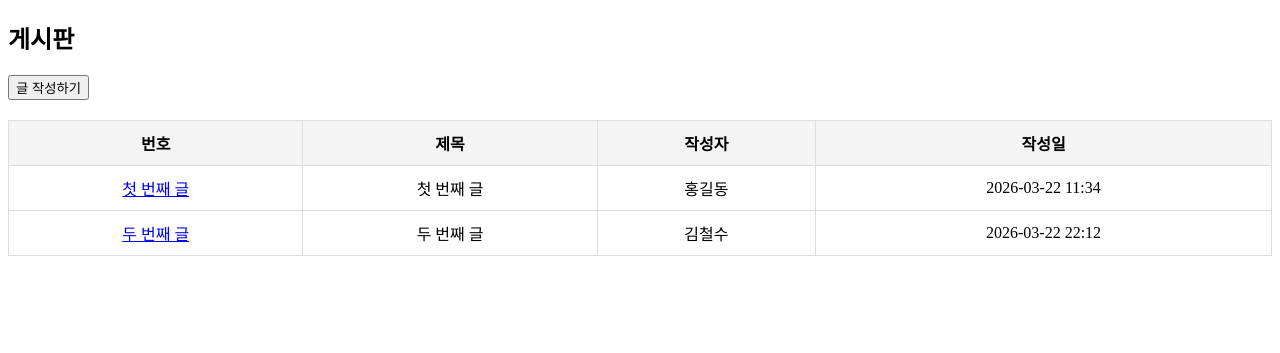
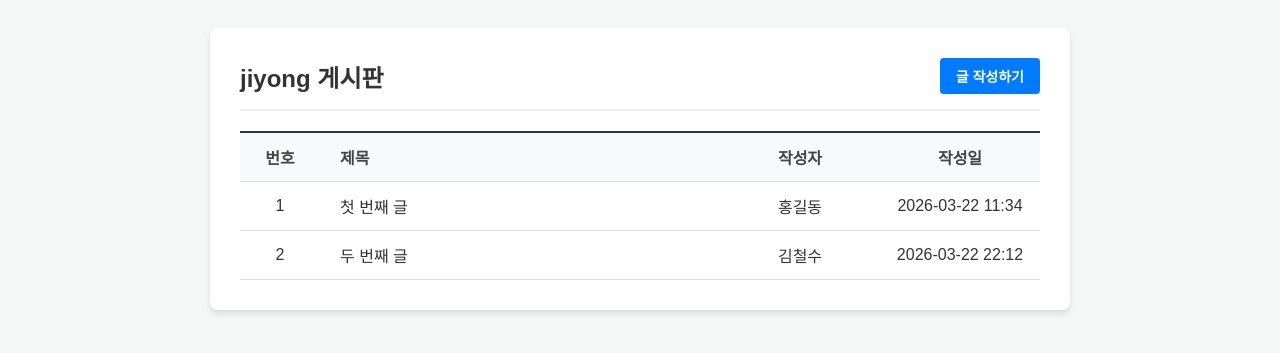
Before and after one commit to netneong/board, a Flask app: page / in a window 1280 px wide. Shown: the top 353 px of the page. Run offline with Flask 3, Linux system fonts and the light colour scheme.

Commit message:
CRUD 완성(게시판 완성)

```diff
--- a/app.py
+++ b/app.py
@@ -3,8 +3,10 @@ from datetime import datetime
 
 app = Flask(__name__)
 
-posts = [{'id': 1, 'title': '첫 번째 글', 'author': '홍길동', 'date': '2026-03-22 11:34'},
-        {'id': 2, 'title': '두 번째 글', 'author': '김철수', 'date': '2026-03-22 22:12'},]
+posts = [
+    {'id': 1, 'title': '첫 번째 글', 'author': '홍길동', 'content': '첫 번째 글의 내용입니다.', 'date': '2026-03-22 11:34'},
+    {'id': 2, 'title': '두 번째 글', 'author': '김철수', 'content': '두 번째 글의 내용입니다.', 'date': '2026-03-22 22:12'},
+]
 next_id = 3
 
 # 바인딩: 식별자와 객체를 연결하는 것을 말한다.
@@ -53,5 +55,34 @@ def detail(post_id):
     # 찾은 글을 detail.html로 넘기기
     return render_template('detail.html', post=post)
 
+@app.route('/edit/<int:post_id>', methods =['GET', 'POST'])
+def edit(post_id):
+    post = next((p for p in posts if p['id'] == post_id), None)
+
+    if post is None:
+        return "글을 찾을 수 없습니다.", 404
+
+    if request.method == 'POST': # 데이터를 실제로 저장
+        title = request.form.get('title')
+        author = request.form.get('author')
+        content = request.form.get('content')
+        post['title'] = title
+        post['author'] = author
+        post['content'] = content
+
+        return redirect(url_for('detail', post_id=post_id)) # url_for()는 함수 이름을 문자열로 받아 바인딩되어있는 URL을 반환한다., redirect()는 브라우저에 이동명령을 전달한다.
+    else:
+        return render_template('edit.html', post=post) # 수정 화면을 보여주는 get요청
+
+@app.route('/delete/<int:post_id>', methods=['POST'])
+def delete(post_id):
+    global posts
+
+    # 리스트 컴프리헨션: post_id가 일치하지 않는 항목들만 남겨서 posts를 갱신합니다.
+    posts = [post for post in posts if post['id'] != post_id]
+
+    # 삭제 후 메인 페이지(또는 목록 페이지)로 돌아갑니다.
+    return redirect(url_for('dashboard'))
+
 if __name__ == '__main__':
     app.run(debug=True) # 코드 저장할 때마다 서버 자동 재시작
--- a/templates/index.html
+++ b/templates/index.html
@@ -5,40 +5,119 @@
     <meta name="viewport" content="width=device-width, initial-scale=1.0">
     <title>jiyong 게시판</title>
     <style>
-        /* 기본 스타일 */
-        table { width: 100%; border-collapse: collapse; margin-top: 20px; }
-        th, td { border: 1px solid #ddd; padding: 10px; text-align: center; }
-        th { background-color: #f4f4f4; }
-        .title { text-align: left; }
-        .btn-write { padding: 10px 15px; background-color: #333; color: white; text-decoration: none; display: inline-block; margin-top: 10px; }
+        /* 전체 페이지 기본 스타일 (다른 페이지들과 통일) */
+        body {
+            font-family: 'Malgun Gothic', sans-serif;
+            background-color: #f4f7f6;
+            padding: 20px;
+            color: #333;
+        }
+        .container {
+            max-width: 800px; /* 표가 들어가므로 다른 페이지(600px)보다 약간 넓게 설정 */
+            margin: 0 auto;
+            background: #ffffff;
+            padding: 30px;
+            border-radius: 8px;
+            box-shadow: 0 4px 6px rgba(0,0,0,0.1);
+        }
+
+        /* 헤더 영역 (제목과 작성 버튼을 양끝으로 배치) */
+        .page-header {
+            display: flex;
+            justify-content: space-between;
+            align-items: center;
+            border-bottom: 2px solid #eee;
+            padding-bottom: 15px;
+            margin-bottom: 20px;
+        }
+        .page-title {
+            font-size: 24px;
+            font-weight: bold;
+            margin: 0;
+        }
+
+        /* 버튼 스타일 */
+        .btn {
+            padding: 8px 16px;
+            text-decoration: none;
+            border-radius: 4px;
+            font-size: 14px;
+            cursor: pointer;
+            border: none;
+            display: inline-block;
+            text-align: center;
+            transition: opacity 0.3s;
+        }
+        .btn-write { background-color: #007bff; color: white; font-weight: bold; }
+        .btn:hover { opacity: 0.9; }
+
+        /* 테이블 기본 스타일 */
+        table {
+            width: 100%;
+            border-collapse: collapse;
+            margin-top: 10px;
+        }
+        th, td {
+            padding: 12px 10px;
+            text-align: center;
+            border-bottom: 1px solid #ddd;
+        }
+
+        /* 테이블 헤더(th) 디자인 */
+        th {
+            background-color: #f8f9fa;
+            font-weight: bold;
+            color: #444;
+            border-top: 2px solid #333; /* 상단에 진한 라인을 그어 게시판 느낌 강조 */
+        }
+
+        /* 마우스 오버 시 행 배경색 변경 효과 */
+        tbody tr:hover { background-color: #f9f9f9; }
+
+        /* 각 열의 너비 및 제목 정렬 */
+        .col-id { width: 10%; }
+        .col-title { width: 50%; text-align: left; padding-left: 20px; }
+        .col-author { width: 20%; }
+        .col-date { width: 20%; }
+
+        /* 제목 링크 스타일 */
+        .col-title a {
+            text-decoration: none;
+            color: #333;
+        }
+        .col-title a:hover {
+            text-decoration: underline;
+            color: #007bff;
+        }
     </style>
 </head>
 <body>
-    <header>
-        <h2>게시판</h2>
+    <div class="container">
+        <!-- 헤더 영역 -->
+        <header class="page-header">
+            <h1 class="page-title">jiyong 게시판</h1>
+            <a href="/write" class="btn btn-write">글 작성하기</a>
         </header>
+
+        <!-- 게시판 목록 영역 -->
         <main>
-        <div class="button-area">
-            <a href="\write">
-                <button type="button">글 작성하기</button>
-            </a>
-        </div>
             <table>
                 <thead>
                     <tr>
-                <th>번호</th>
-                <th>제목</th>
-                <th>작성자</th>
-                <th>작성일</th>
+                        <th class="col-id">번호</th>
+                        <th class="col-title">제목</th>
+                        <th class="col-author">작성자</th>
+                        <th class="col-date">작성일</th>
                     </tr>
                 </thead>
                 <tbody>
                     {% for post in posts %}
                     <tr>
-                <td>
+                        <td>{{ post.id }}</td>
+                        <td class="col-title">
+                            <!-- 링크를 제목 열로 이동시켰습니다 -->
                             <a href="/post/{{ post.id }}">{{ post.title }}</a>
                         </td>
-                <td>{{ post.title }}</td>
                         <td>{{ post.author }}</td>
                         <td>{{ post.date }}</td>
                     </tr>
@@ -46,6 +125,6 @@
                 </tbody>
             </table>
         </main>
-
+    </div>
 </body>
 </html>
--- a/templates/write.html
+++ b/templates/write.html
@@ -49,7 +49,7 @@
     </main>
 
     <footer>
-        <p>&copy; 2026 게시판 프로젝트. All rights reserved.</p>
+
     </footer>
 
 </body>
```
Also changed, not shown: templates/edit.html (+103 -0 lines). Lines whose indentation alone changed are shown as unchanged.
